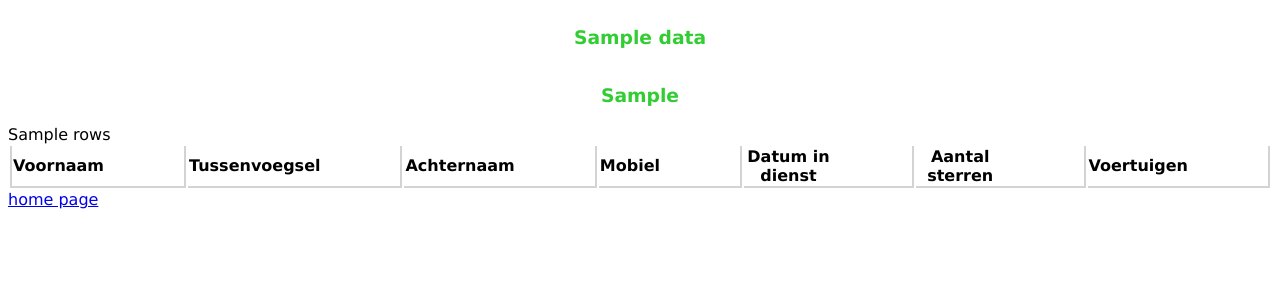
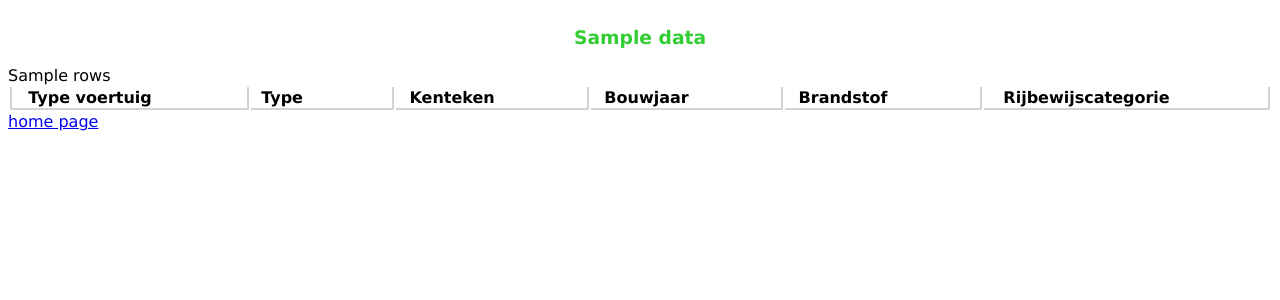
Before and after one commit to vincent-lang/BE-P4-opdracht-01-335479, a PHP site: template app/views/voertuig/index.php in a window 1280 px wide. Shown: the top 300 px of the page. Run offline with PHP 8.4, Linux system fonts and the light colour scheme; the template is opened without the code that fills it: most values are stand-ins (such as "Sample title", 1, 10 or a date in 2020); lists and menus that the app fills with data are empty; some libraries are stand-ins or nearby versions.

Commit message:
eleventh commit

```diff
--- a/app/views/voertuig/index.php
+++ b/app/views/voertuig/index.php
@@ -9,16 +9,14 @@
 </head>
 <body>
     <h3><?= $data['title']; ?></h3>
-    <h3><?= $data['aantal_instructeurs']; ?></h3>
     <table>
         <thead>
-            <th>Voornaam</th>
-            <th>Tussenvoegsel</th>
-            <th>Achternaam</th>
-            <th>Mobiel</th>
-            <th>Datum in dienst</th>
-            <th>Aantal sterren</th>
-            <th>Voertuigen</th>
+            <th>Type voertuig</th>
+            <th>Type</th>
+            <th>Kenteken</th>
+            <th>Bouwjaar</th>
+            <th>Brandstof</th>
+            <th>Rijbewijscategorie</th>
         </thead>
         <tbody>
             <?= $data['rows'];  ?>
```
Also changed, not shown: app/controllers/Voertuig.php (added, +38 -0 lines), app/models/VoertuigModel.php (added, +26 -0 lines).
